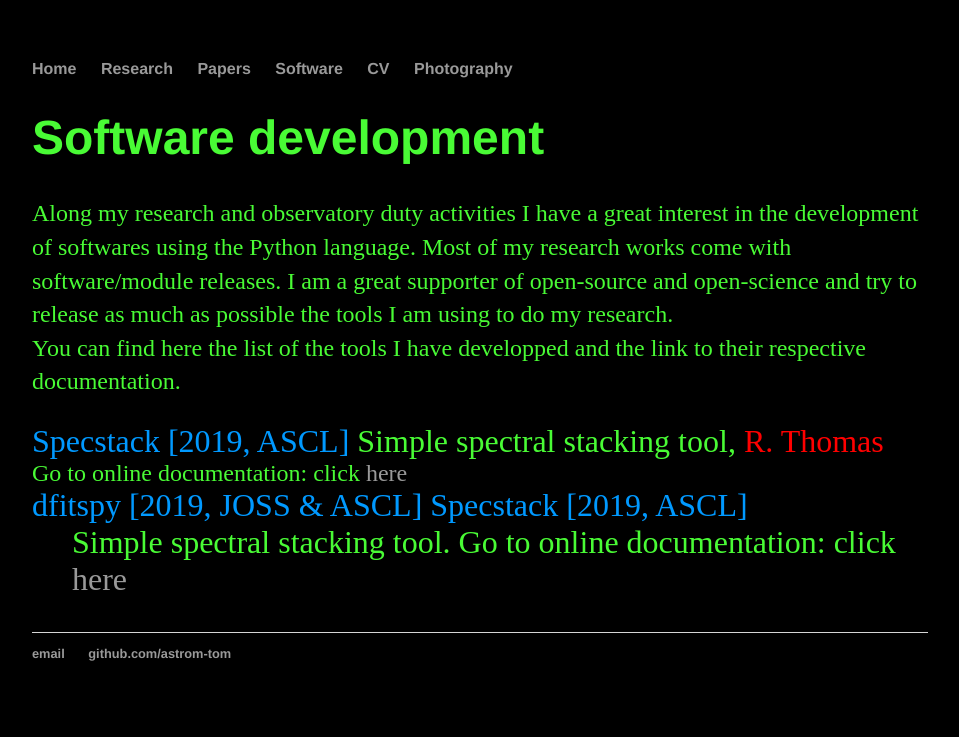
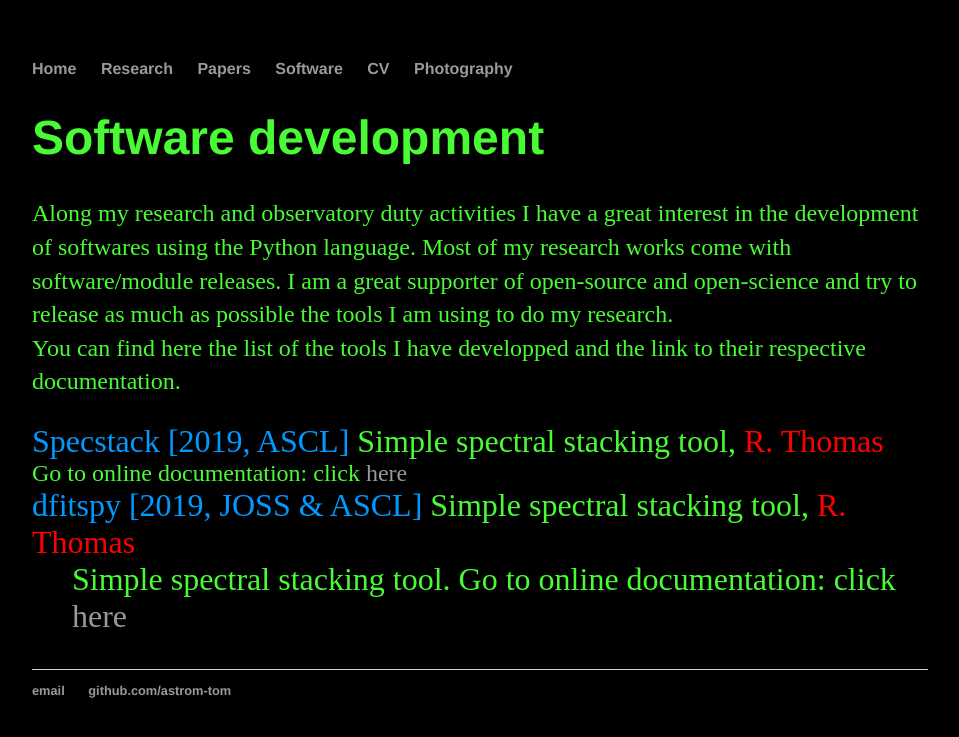
Before and after one commit to astrom-tom/astrom-tom.github.io, a Jekyll site: the page built from Software/index.html, in a window 1280 px wide. Shown: the top 737 px of the page, without its empty margins (160-1119 px from the left). Built offline with Jekyll 4.4.1, drawn with Linux system fonts in a browser that asks for light colours.

Commit message:
Update index.html

```diff
--- a/Software/index.html
+++ b/Software/index.html
@@ -18,7 +18,7 @@
         	<font size="5">Go to online documentation: click <a href="https://astrom-tom.github.io/specstack/build/html/index.html">here</a>  <br></font>
   </dt>
 
-  <dt> <font size="6"> <span class='softR'>dfitspy [2019, JOSS & ASCL]</span> <span class='softR'>Specstack [2019, ASCL]</span> </font>  </dt>
+  <dt> <font size="6"> <span class='softR'>dfitspy [2019, JOSS & ASCL]</span> Simple spectral stacking tool, <span class='me'> R. Thomas </span> </font>  </dt>
        <dd> <font size="6">  Simple spectral stacking tool. Go to online documentation:
 	       click <a href="https://astrom-tom.github.io/dfitspy/build/html/index.html">here</a>  </font> </dd>
 
```
